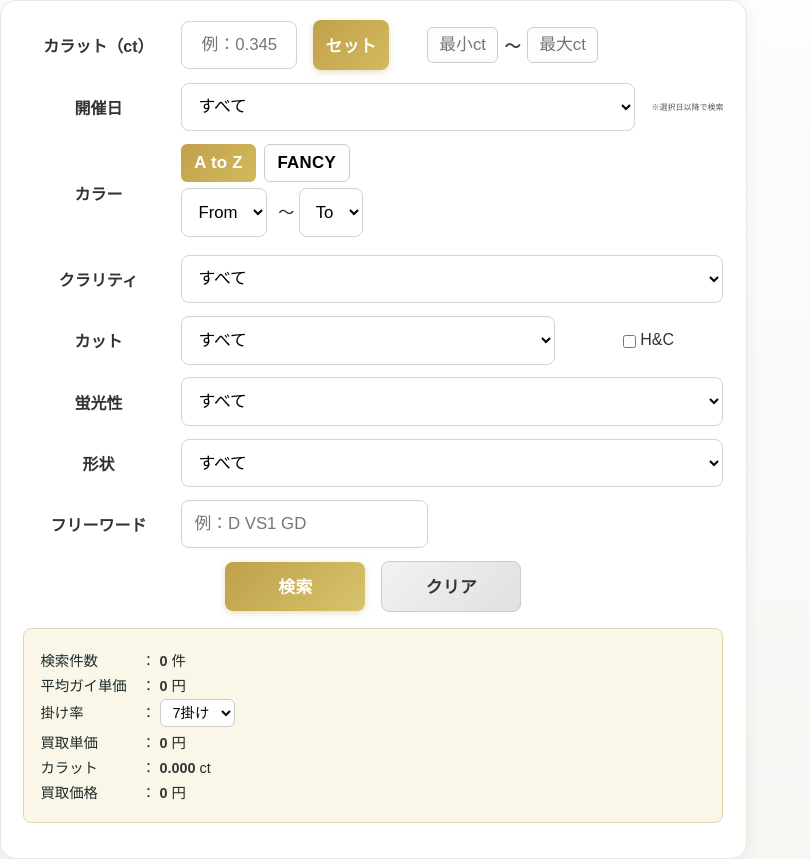
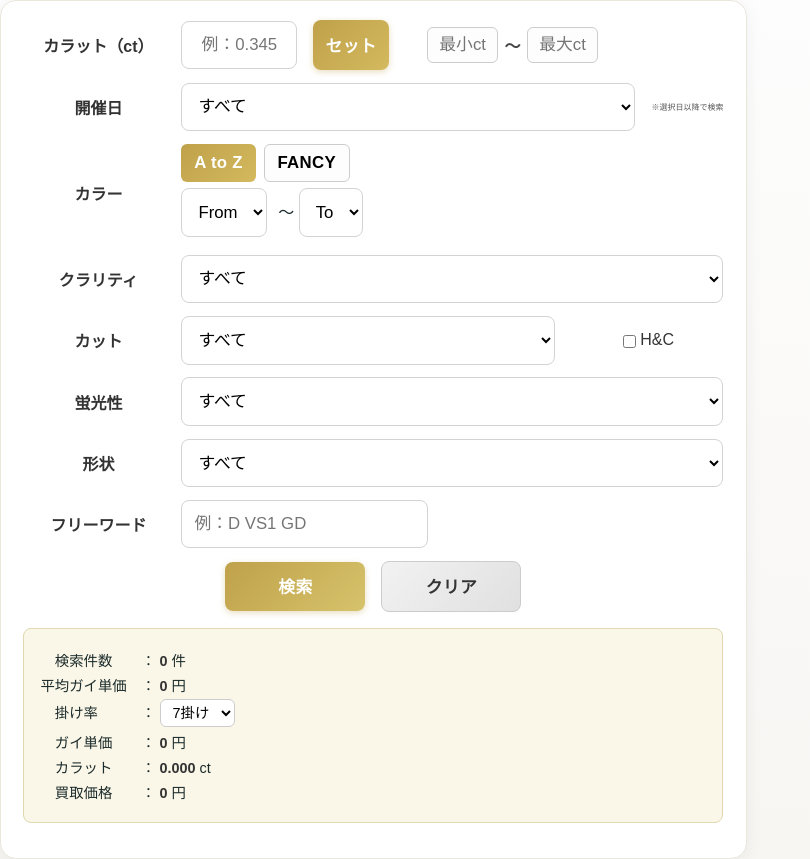
Before and after one commit to sgc-gold/sgc, a plain HTML site: page diamond.html in a window 1280 px wide. Shown: the whole page, without its empty margins (0-810 px from the left). Drawn offline with Linux system fonts and the light colour scheme; no server answers.

Commit message:
Update diamond.html

```diff
--- a/diamond.html
+++ b/diamond.html
@@ -530,9 +530,9 @@ label {
 
   <!-- 買取参考価格サマリー -->
   <div id="summaryBox" style="margin:1rem 0; padding:1rem; border:1px solid #e0d8b0; border-radius:8px; background:#faf7e8;">
-    <p>検索件数　　　： <strong id="summaryCount">0</strong> 件</p>
+    <p>　検索件数　　： <strong id="summaryCount">0</strong> 件</p>
     <p>平均ガイ単価　： <strong id="summaryAvgPrice">0</strong> 円</p>
-    <p>掛け率　　　　：
+    <p>　掛け率　　　：
       <select id="rateSelect">
         <option value="0.5">5掛け</option>
         <option value="0.6">6掛け</option>
@@ -541,9 +541,9 @@ label {
         <option value="0.9">9掛け</option>
       </select>
     </p>
-    <p>買取単価　　　： <strong id="summaryUnitPrice">0</strong> 円</p>
-    <p>カラット　　　： <strong id="summaryCarat">0.000</strong> ct</p>
-    <p>買取価格　　　： <strong id="summaryTotalPrice">0</strong> 円</p>
+    <p>　ガイ単価　　： <strong id="summaryUnitPrice">0</strong> 円</p>
+    <p>　カラット　　： <strong id="summaryCarat">0.000</strong> ct</p>
+    <p>　買取価格　　： <strong id="summaryTotalPrice">0</strong> 円</p>
   </div>
 
   <!-- 結果テーブル -->
```
